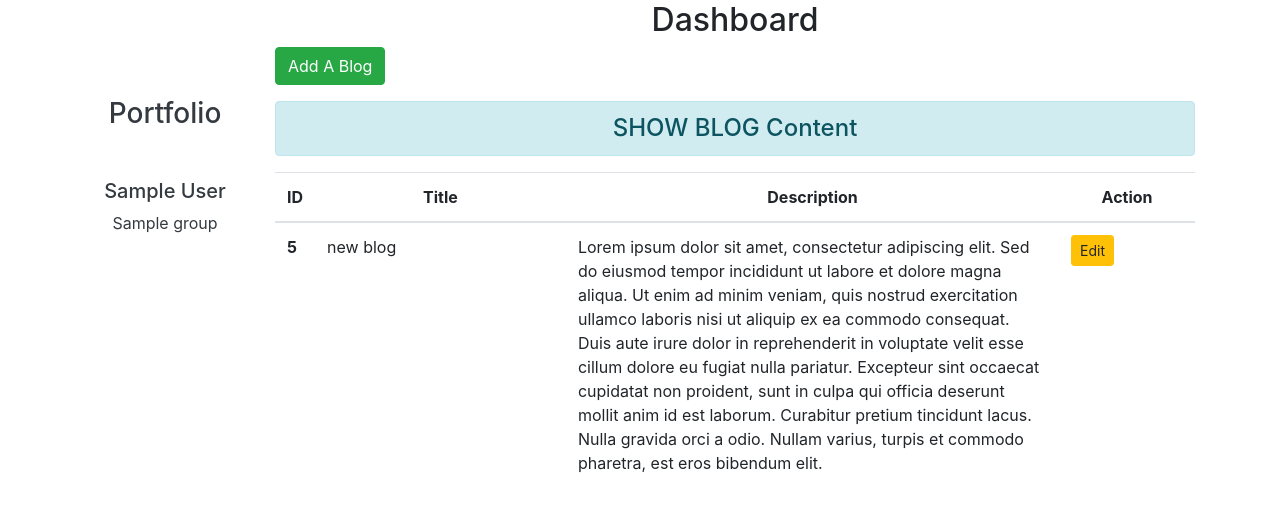
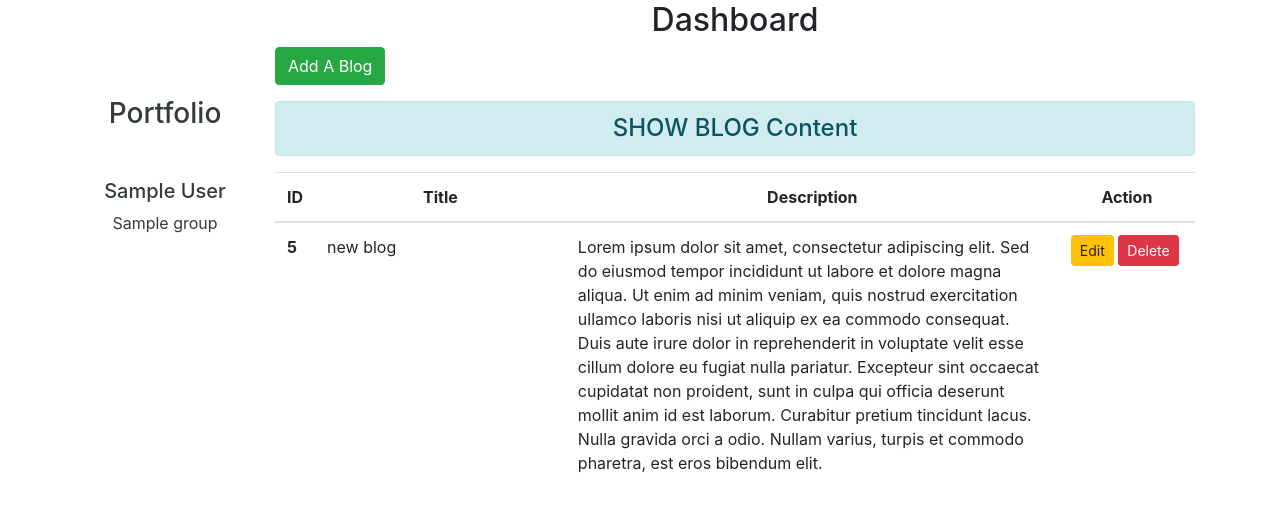
Before and after one commit to Gourav9165/blog-project, a Django app: template techblog/blog/templates/blog/dashboard.html in a window 1280 px wide. Shown: the part 56-568 px from the top of the page. Run offline with Django 4.2, Linux system fonts and the light colour scheme; data comes from the database, SQL or seed files in the repository; the template is opened without the code that fills it: values that come from a table or form of the project are taken from there, most other values are stand-ins (such as "Sample title", 1, 10 or a date in 2020); some libraries are stand-ins or nearby versions.

Commit message:
Update dashboard.html

```diff
--- a/techblog/blog/templates/blog/dashboard.html
+++ b/techblog/blog/templates/blog/dashboard.html
@@ -41,15 +41,15 @@
                 <tbody>
                     {% for blg in blogs %}
                         <tr>
-                            <th scope = "row">{{ blg.id }}</th>
+                            <th scope="row">{{ blg.id }}</th>
                             <td>{{ blg.title }}</td>
                             <td>{{ blg.cont }}</td>
-                            <td><a href="{% url 'updateblog' blg.id %}" class="btn btn-warning btn-sm">Edit</a>
-                                {% if perms.blog.delete_blog %}
-                                <form action='{% url "deleteblog" blg.id %}' method="post" class="d-inline"> {% csrf_token %}
-                                <input type="submit" class="btn btn-danger btn-sm" value="Delete">
-                               </form>
-                               {% endif %}
+                            <td>
+                                <a href="{% url 'updateblog' blg.id %}" class="btn btn-warning btn-sm">Edit</a>
+                                <form action="{% url 'deleteblog' blg.id %}" method="post" class="d-inline">
+                                    {% csrf_token %}
+                                    <input type="submit" class="btn btn-danger btn-sm" value="Delete">
+                                </form>
                             </td>
                         </tr>
                     {% endfor %}
```
